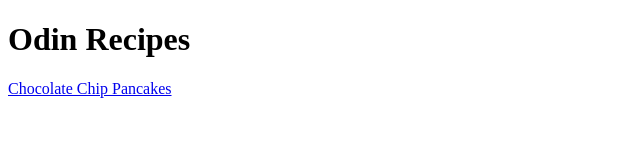
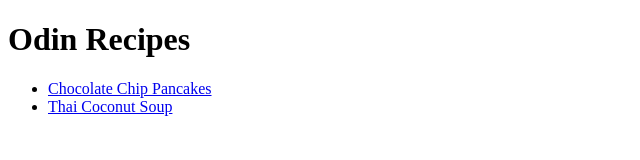
Before and after one commit to Waffle-Fisher/odin-recipes, a plain HTML site: page index.html in a window 1280 px wide. Shown: the whole page, without its empty margins (0-640 px from the left). Drawn offline with Linux system fonts and the light colour scheme.

Commit message:
Added a new recipe,that_coconut_soup.html and linked it to index.html

```diff
--- a/index.html
+++ b/index.html
@@ -8,6 +8,9 @@
 </head>
 <body>
     <h1>Odin Recipes</h1>
-    <a href="recipes/chocolate_chip_pancakes.html"> Chocolate Chip Pancakes</a>
+    <ul>
+        <li> <a href="recipes/chocolate_chip_pancakes.html"> Chocolate Chip Pancakes </a> </li>
+        <li> <a href="recipes/thai_coconut_soup.html"> Thai Coconut Soup </a> </li>
+    </ul>
 </body>
 </html>
```
Also changed, not shown: recipes/chocolate_chip_pancakes.html (+1 -2 lines), imgs/Chocolate-Crepes.jpg (added), imgs/Thai-Coconut-Soup.jpg (added), recipes/thai_coconut_soup.html (added).
